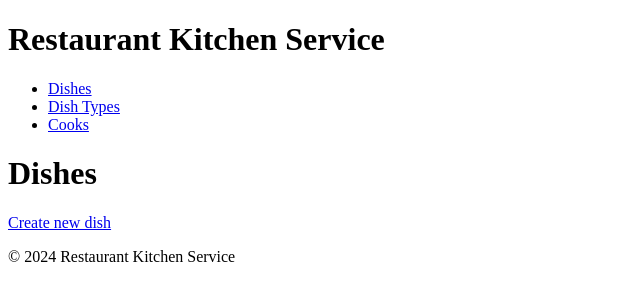
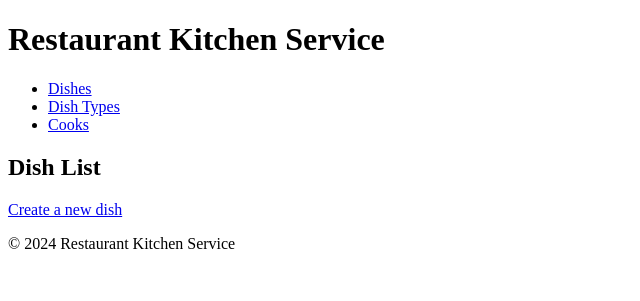
Before and after one commit to dsokolovskiy/Restaurant-Kitchen-Service, a Django app: page /kitchen/dishes/ in a window 1280 px wide. Shown: the top 301 px of the page, without its empty margins (0-640 px from the left). Run offline with Django 5.2, Linux system fonts and the light colour scheme; data that the repository does not hold is empty.

Commit message:
fix problems in dish_list.html

```diff
--- a/templates/kitchen/dish_list.html
+++ b/templates/kitchen/dish_list.html
@@ -1,11 +1,15 @@
-{% extends "base.html" %}
+{% extends 'base.html' %}
+
+{% block title %}Dish List{% endblock %}
 
 {% block content %}
-<h1>Dishes</h1>
+<h2>Dish List</h2>
+<a href="{% url 'kitchen:dish_create' %}">Create a new dish</a>
 <ul>
-    {% for dish in object_list %}
-        <li><a href="{% url 'dish_detail' dish.pk %}">{{ dish.name }}</a> </li>
+    {% for dish in dish_list %}
+        <li>
+            <a href="{% url 'kitchen:dish_detail' dish.pk %}">{{ dish.name }}</a>
+        </li>
     {% endfor %}
 </ul>
-<a href="{% url 'dish_create' %}">Create new dish</a>
 {% endblock %}
```
